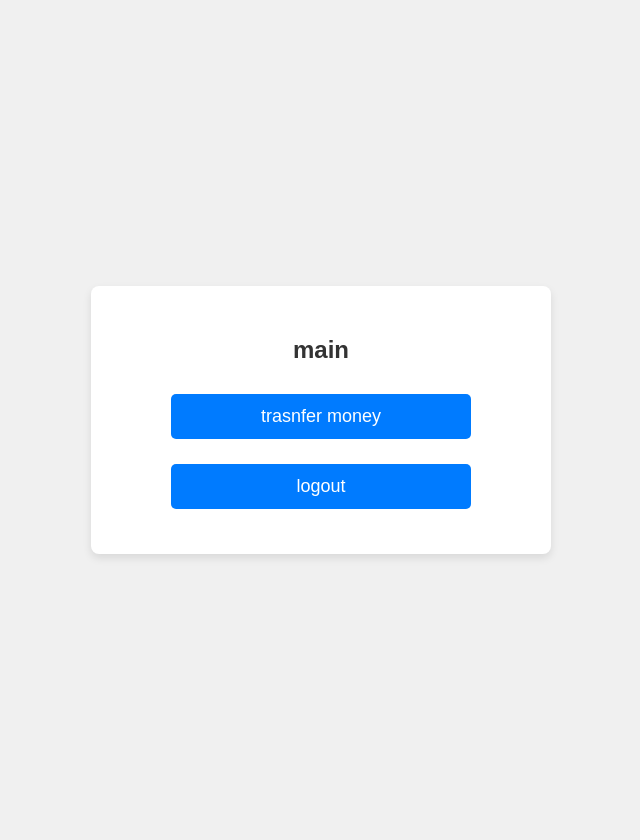
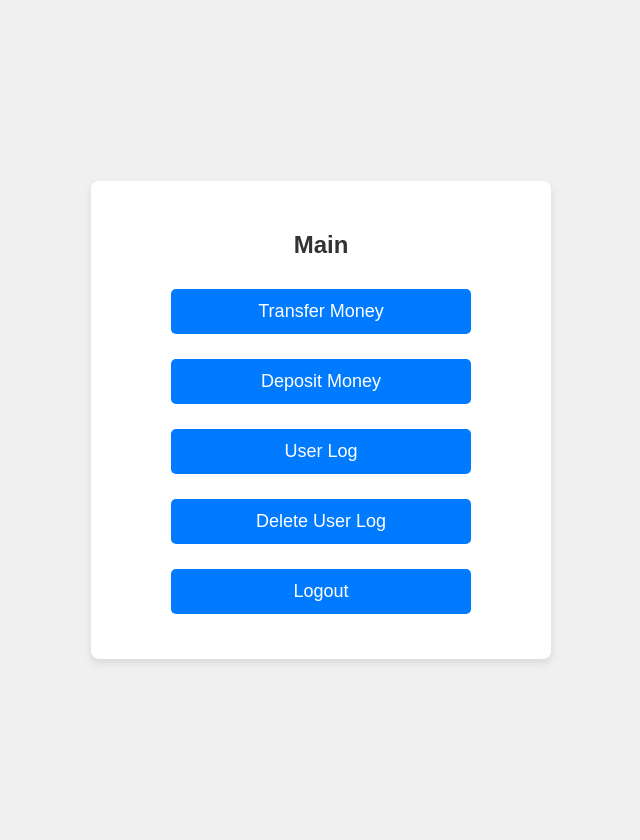
Before and after one commit to gaocanevan-dot/AY20252-6106, a Flask app: template templates/main.html in a window 1280 px wide. Shown: the whole page, without its empty margins (319-959 px from the left). Run offline with Flask 3, Linux system fonts and the light colour scheme; the template is opened without the code that fills it, so the values that code supplies are empty.

Commit message:
Update main.html with new form actions and labels

```diff
--- a/templates/main.html
+++ b/templates/main.html
@@ -1,21 +1,25 @@
 <head>
-    <meta name="viewport" content="width=device-width, initial-scale=1">
-    <link rel="stylesheet" href="{{url_for('static', filename='styles.css')}}">
-
+    <meta name=""viewport" content="width=device-width,initial-scale=1">
+    <link rel="stylesheet" href="{{url_for('static',filename='styles.css')}}">
 </head>
 
 <body>
     <div class="container">
-
-        <h2> main </h2>
-
+        <h2>Main</h2>
         <form action="/paynow" method="post">
-            <input type="submit" value="trasnfer money">
+            <input type="submit" value="Transfer Money">
         </form>
-
-        <form action="/result" method="post">
-            <input type="submit" value="logout">
+        <form action="/deposit" method="post">
+            <input type="submit" value="Deposit Money">
+        </form>
+        <form action="/userlog" method="post">
+            <input type="submit" value="User Log">
+        </form>
+        <form action="/deleteuserlog" method="post">
+            <input type="submit" value="Delete User Log">
+        </form>
+        <form action="/" method="post">
+            <input type="submit" value="Logout">
         </form>
     </div>
-
 </body>
```
